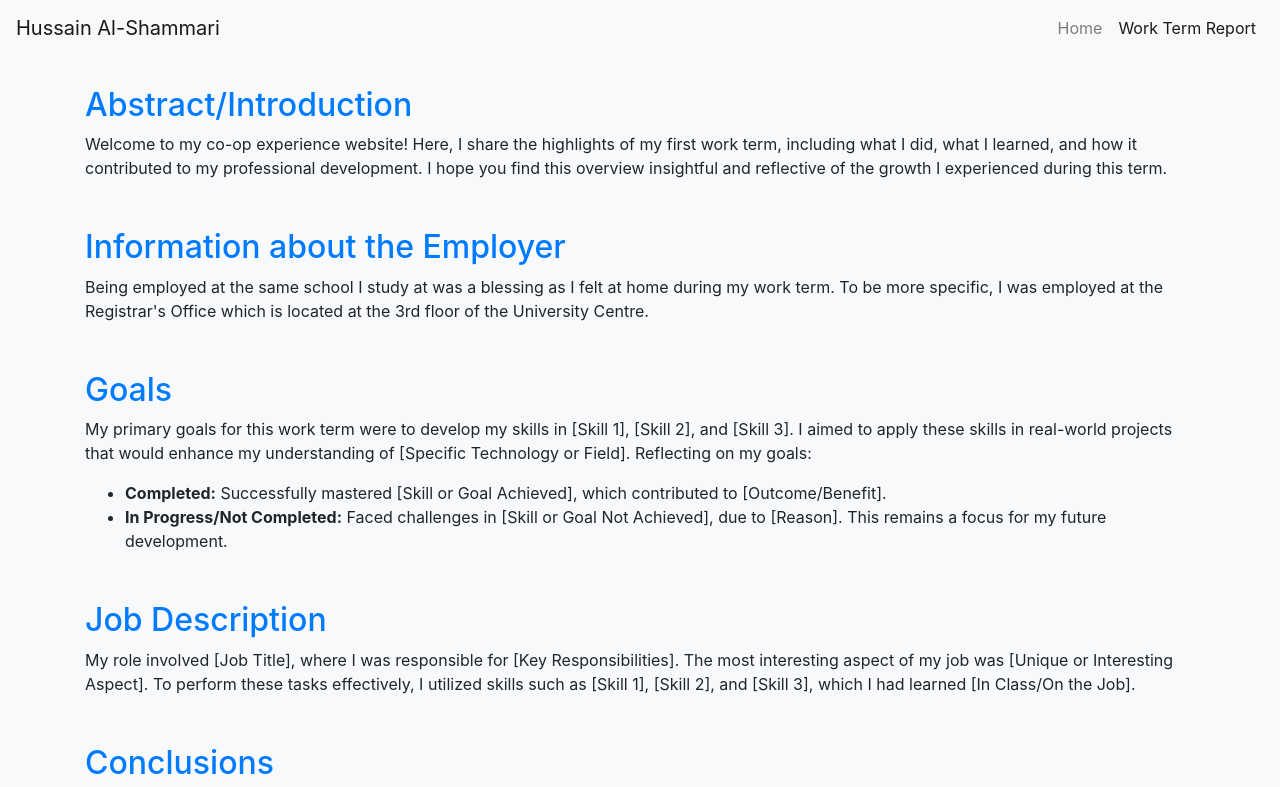
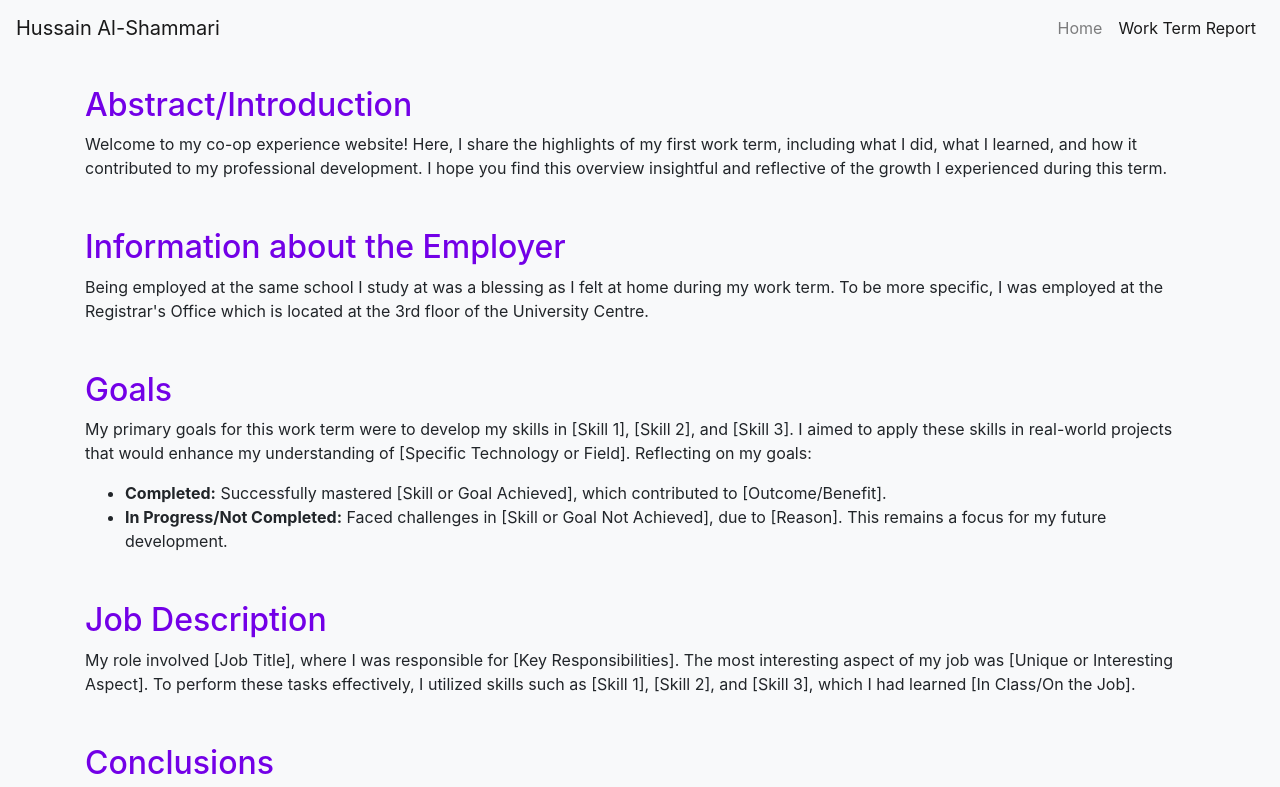
Before and after one commit to HussainsWorld/Coop1, a plain HTML site: page work-term-report.html in a window 1280 px wide. Shown: the top 787 px of the page. Drawn offline with nearby package versions, Linux system fonts and the light colour scheme.

Commit message:
Update work-term-report.html

```diff
--- a/work-term-report.html
+++ b/work-term-report.html
@@ -18,7 +18,7 @@
         }
 
         h1, h2, h3 {
-            color: #007bff;
+            color: #7300e7;
         }
 
         footer {
```
